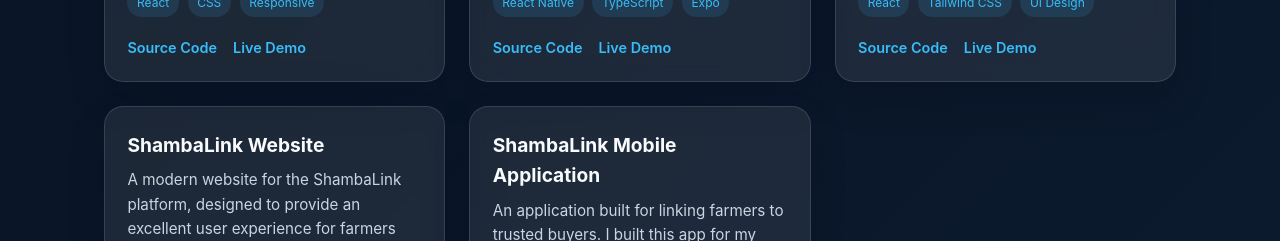
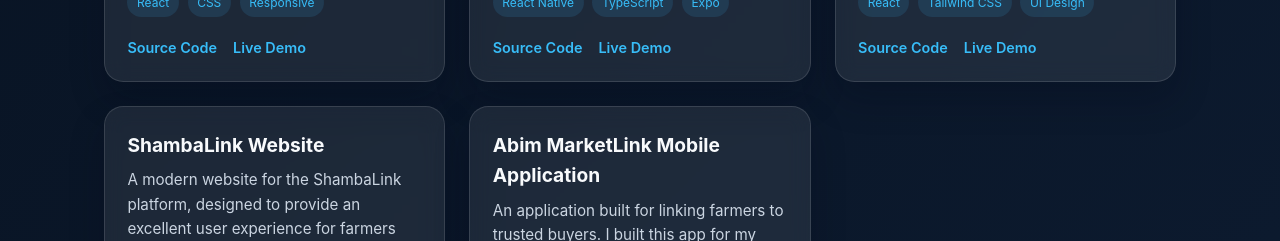
Before and after one commit to Dickens12-derrick/Dickens_Portfolio, a React (Vite) app in the folder my-portfolio/: page / in a window 1280 px wide. Shown: the part 1180-1421 px from the top of the page. Built offline with nearby package versions, Linux system fonts and the light colour scheme.

Commit message:
Changed ShambaLink Application to Abim MarketLink

```diff
--- a/my-portfolio/src/App.jsx
+++ b/my-portfolio/src/App.jsx
@@ -69,7 +69,7 @@
     },
 
     {
-      title: 'ShambaLink Mobile Application',
+      title: 'Abim MarketLink Mobile Application',
       description: 'An application built for linking farmers to trusted buyers. I built this app for my Project Course Work.',
       tags: ['Kotlin', 'Android Studio', 'Mobile Development'],
       github: 'https://github.com/Dickens12-derrick',
```
